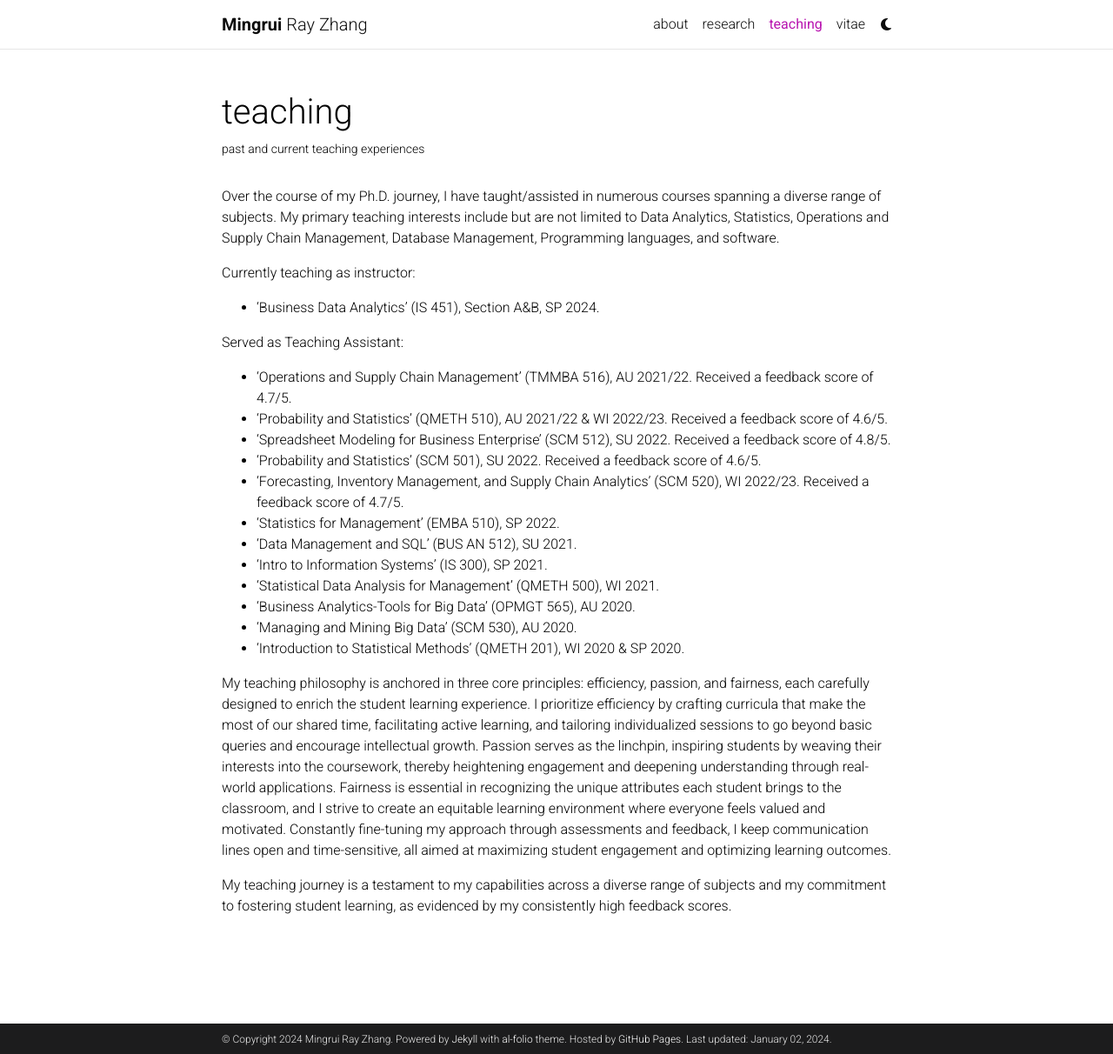
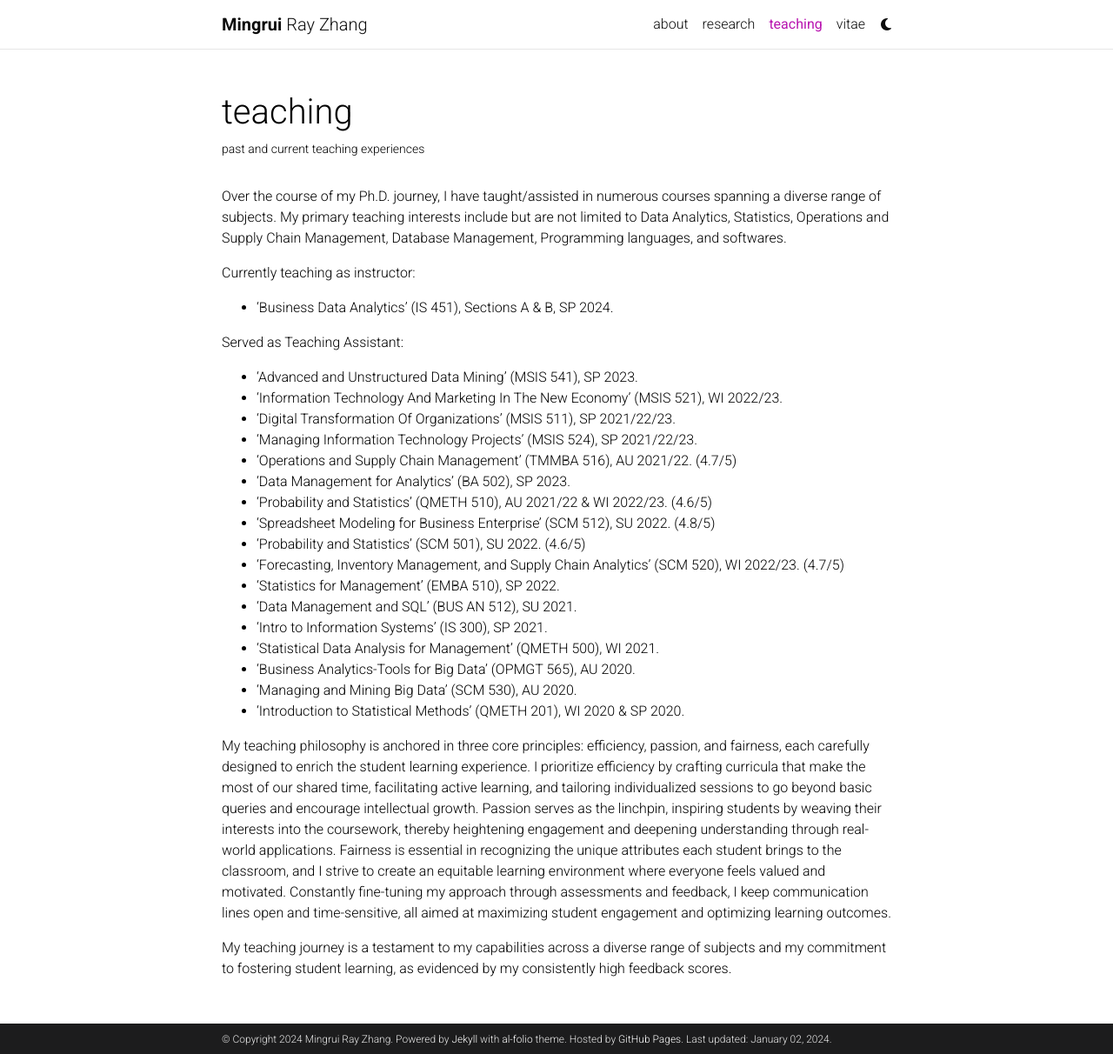
Before and after one commit to MingruiRayZhang/MingruiRayZhang.github.io, a Jekyll site: the page built from _pages/teaching.md, in a window 1280 px wide and 1212 px high. Shown: the whole window at 87% size. Built offline with Jekyll 4.4.1, drawn with Linux system fonts in a browser that asks for light colours; comment, search, counter and statistics services are not loaded; a style sheet for code colours, icons or effects is not loaded.

Commit message:
Update teaching.md

```diff
--- a/_pages/teaching.md
+++ b/_pages/teaching.md
@@ -7,17 +7,22 @@ nav: true
 nav_order: 3
 ---
 
-Over the course of my Ph.D. journey, I have taught/assisted in numerous courses spanning a diverse range of subjects. My primary teaching interests include but are not limited to Data Analytics, Statistics, Operations and Supply Chain Management, Database Management, Programming languages, and software.
+Over the course of my Ph.D. journey, I have taught/assisted in numerous courses spanning a diverse range of subjects. My primary teaching interests include but are not limited to Data Analytics, Statistics, Operations and Supply Chain Management, Database Management, Programming languages, and softwares.
 
 Currently teaching as instructor:
-- 'Business Data Analytics' (IS 451), Section A&B, SP 2024.
+- 'Business Data Analytics' (IS 451), Sections A & B, SP 2024.
 
 Served as Teaching Assistant:
-- 'Operations and Supply Chain Management' (TMMBA 516), AU 2021/22. Received a feedback score of 4.7/5.
-- 'Probability and Statistics' (QMETH 510), AU 2021/22 & WI 2022/23. Received a feedback score of 4.6/5.
-- 'Spreadsheet Modeling for Business Enterprise' (SCM 512), SU 2022. Received a feedback score of 4.8/5.
-- 'Probability and Statistics' (SCM 501), SU 2022. Received a feedback score of 4.6/5.
-- 'Forecasting, Inventory Management, and Supply Chain Analytics' (SCM 520), WI 2022/23. Received a feedback score of 4.7/5.
+- 'Advanced and Unstructured Data Mining' (MSIS 541), SP 2023.
+- 'Information Technology And Marketing In The New Economy' (MSIS 521), WI 2022/23.
+- 'Digital Transformation Of Organizations' (MSIS 511), SP 2021/22/23.
+- 'Managing Information Technology Projects' (MSIS 524), SP 2021/22/23.
+- 'Operations and Supply Chain Management' (TMMBA 516), AU 2021/22. (4.7/5)
+- 'Data Management for Analytics' (BA 502), SP 2023.
+- 'Probability and Statistics' (QMETH 510), AU 2021/22 & WI 2022/23. (4.6/5)
+- 'Spreadsheet Modeling for Business Enterprise' (SCM 512), SU 2022. (4.8/5)
+- 'Probability and Statistics' (SCM 501), SU 2022. (4.6/5)
+- 'Forecasting, Inventory Management, and Supply Chain Analytics' (SCM 520), WI 2022/23. (4.7/5)
 - 'Statistics for Management' (EMBA 510), SP 2022.
 - 'Data Management and SQL' (BUS AN 512), SU 2021.
 - 'Intro to Information Systems' (IS 300), SP 2021.
```
